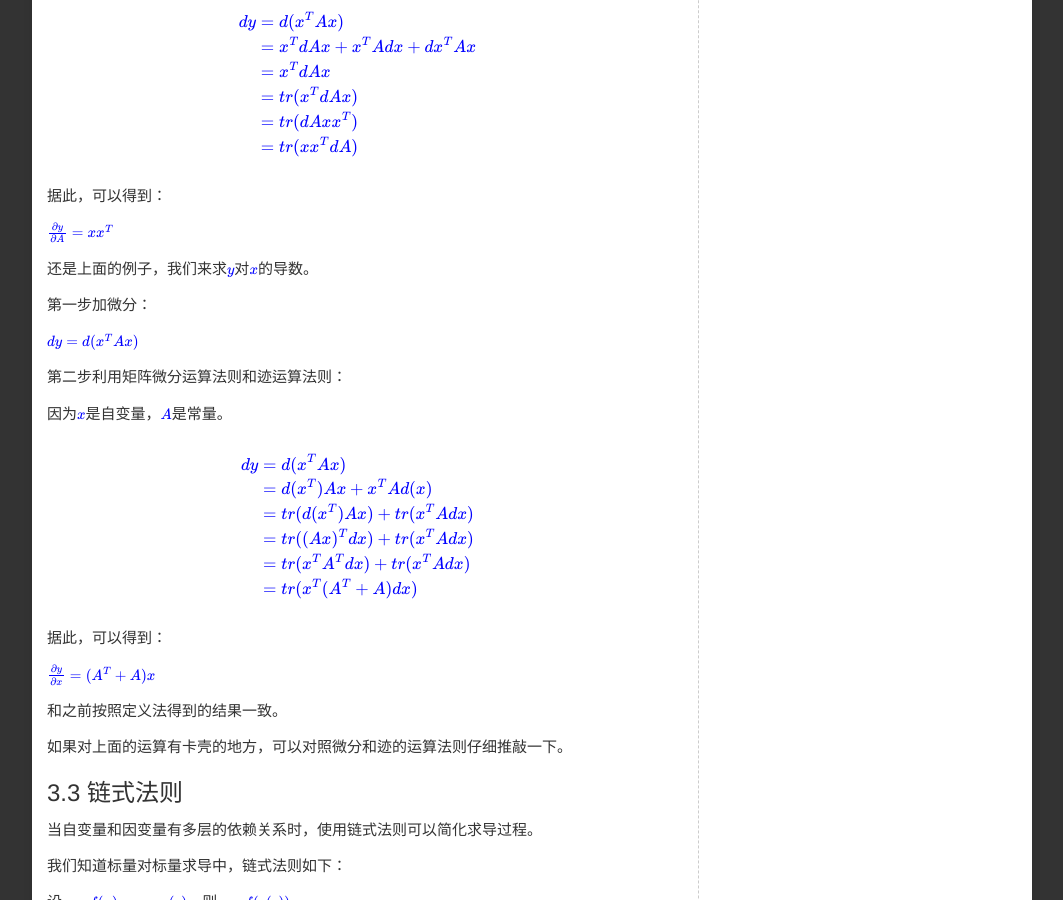
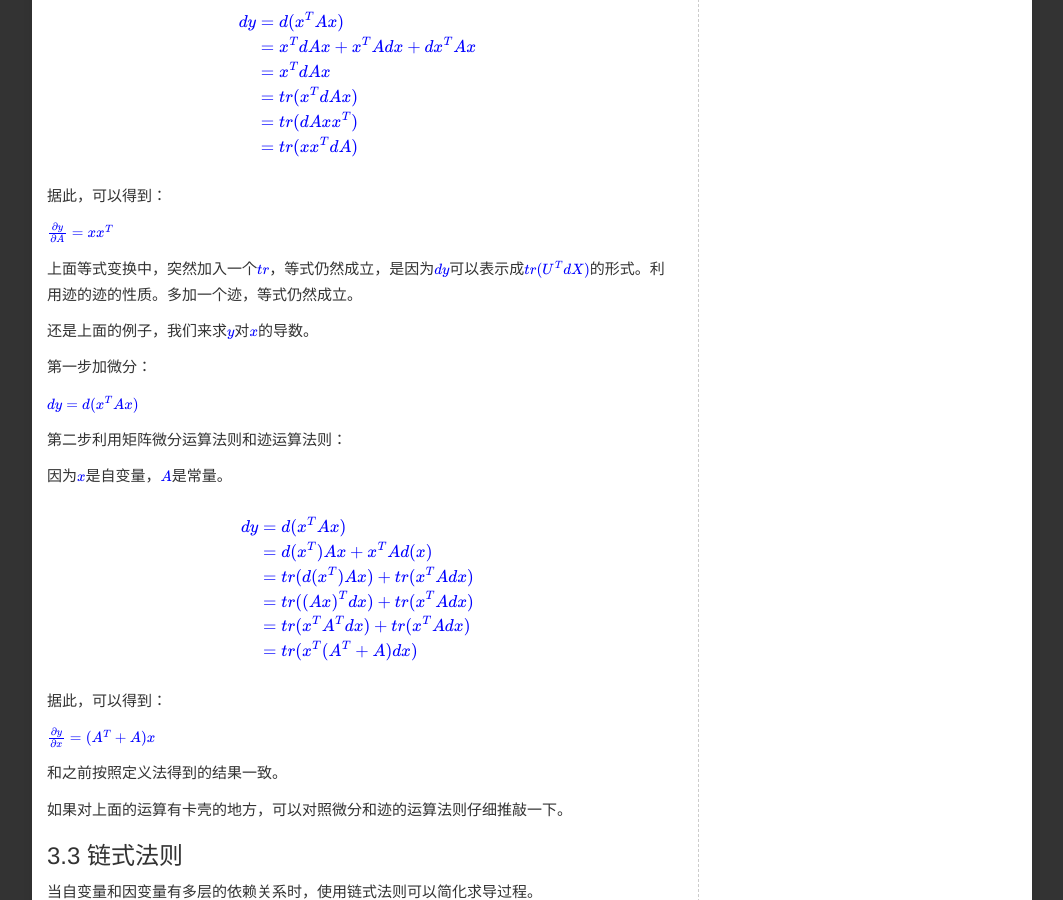
Before and after one commit to liwenju0/liwenju0.github.io, a Jekyll site: the page built from _posts/2025-02-14-矩阵求导没你想的那么难.md, in a window 1280 px wide and 900 px high, scrolled down 5972 px. Shown: the whole window, without its empty margins (108-1171 px from the left). Built offline with Jekyll 4.4.1, drawn with Linux system fonts in a browser that asks for light colours; comment, search, counter and statistics services are not loaded.

Commit message:
完善文章

```diff
--- a/_posts/2025-02-14-矩阵求导没你想的那么难.md
+++ b/_posts/2025-02-14-矩阵求导没你想的那么难.md
@@ -361,6 +361,8 @@ $$
 
 $\frac{\partial y}{\partial A} = x x^T$
 
+上面等式变换中，突然加入一个$tr$，等式仍然成立，是因为$dy$可以表示成$tr(U^T dX)$的形式。利用迹的迹的性质。多加一个迹，等式仍然成立。
+
 
 还是上面的例子，我们来求$y$对$x$的导数。
 
```
